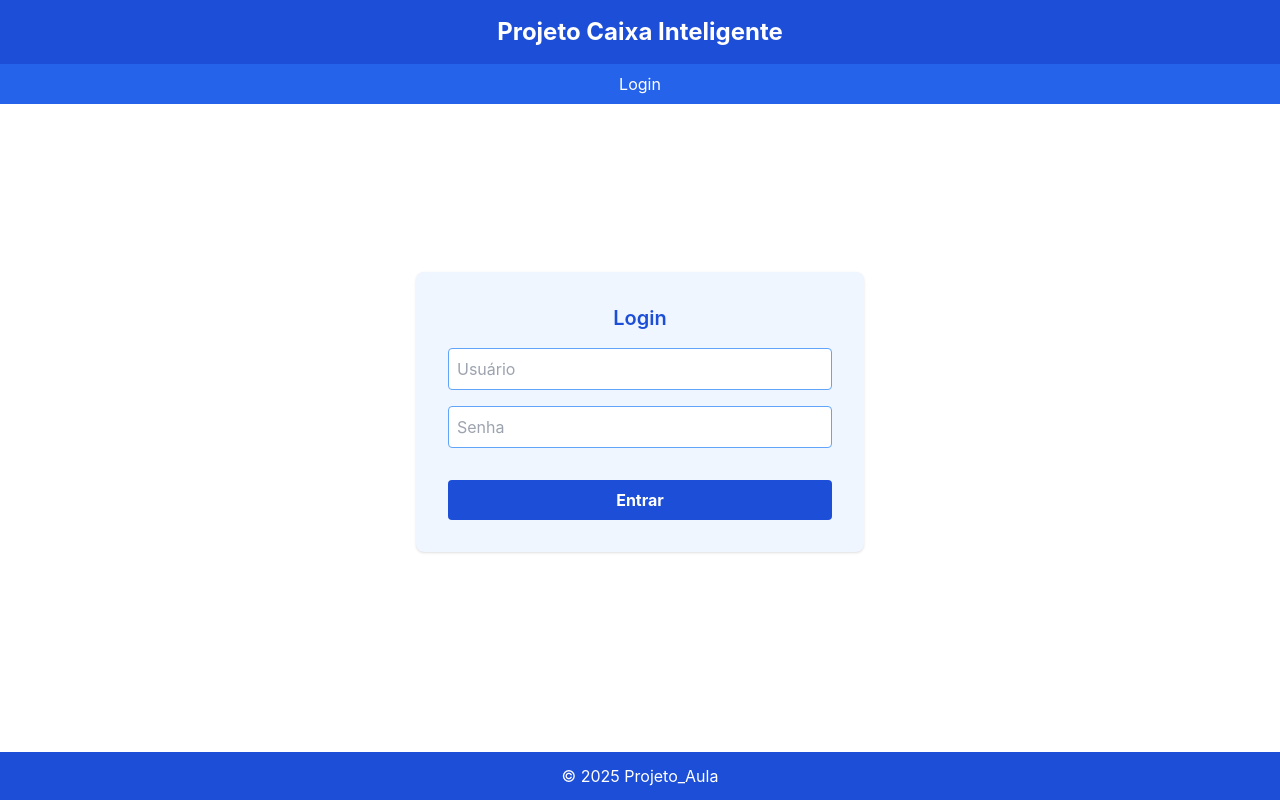
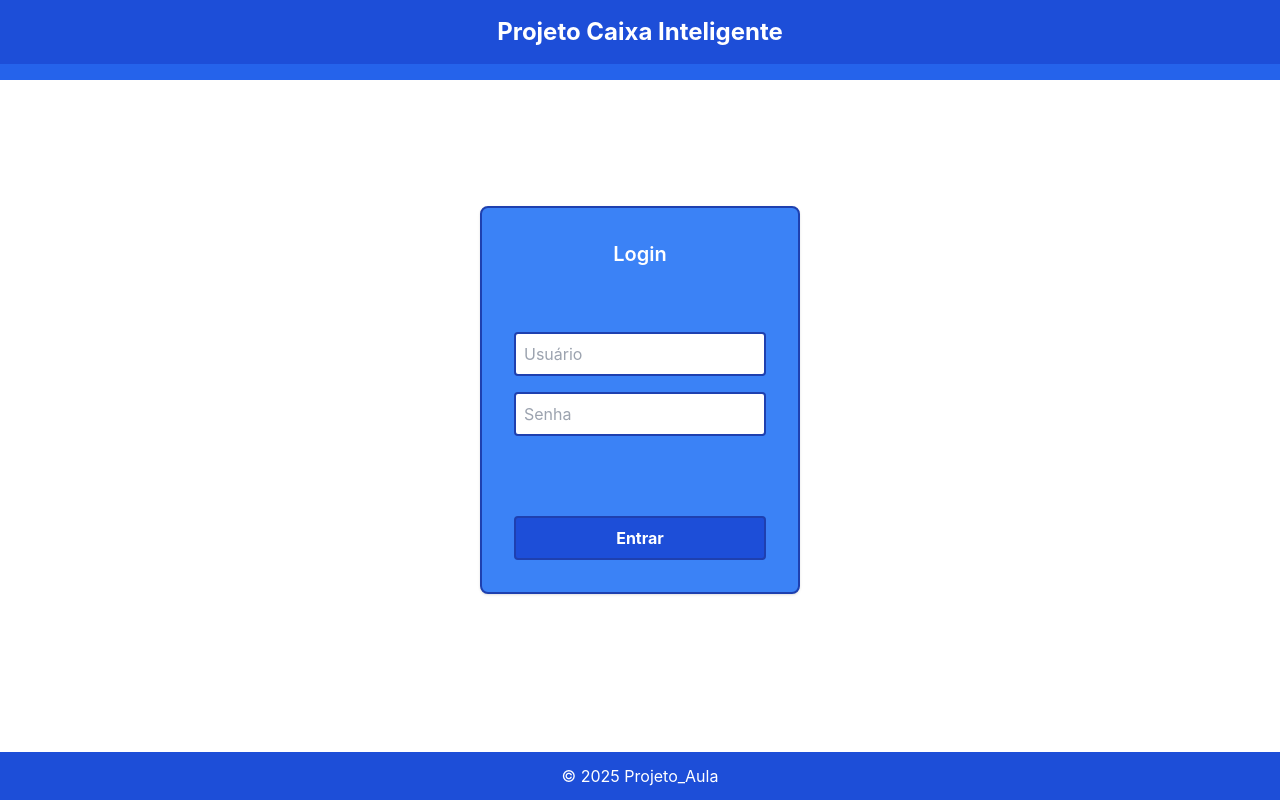
Before and after one commit to gabrielsimon445/projeto3, a React (Create React App) app in the folder frontend/: page / in a window 1280 px wide. Built offline with nearby package versions, Linux system fonts and the light colour scheme.

Commit message:
tela de login

```diff
--- a/frontend/src/components/navbar/index.tsx
+++ b/frontend/src/components/navbar/index.tsx
@@ -2,7 +2,6 @@ export default function Navbar() {
   return (
     <nav className="bg-blue-600 text-white py-2 flex justify-center gap-6">
       {/* <a href="/" className="hover:underline">Home</a> */}
-      <a href="/login" className="hover:underline">Login</a>
     </nav>
   );
 }
--- a/frontend/src/pages/login/index.tsx
+++ b/frontend/src/pages/login/index.tsx
@@ -28,14 +28,14 @@ export default function Login() {
     <div className="bg-white min-h-screen flex flex-col">
       <Header />
       <Navbar />
-      <main className="flex-1 flex items-center justify-center">
-        <div className="w-full max-w-md p-8 bg-blue-50 rounded-lg shadow flex flex-col">
-          <h2 className="text-xl font-semibold text-blue-700 mb-4 text-center">Login</h2>
-          <form onSubmit={handleSubmit} className="flex flex-col flex-1">
+      <main className="flex-1 flex items-center justify-center ">
+        <div className="w-80 h-800 p-8 bg-blue-500 rounded-lg shadow flex flex-col border-2 border-blue-800 ">
+          <h2 className="text-xl font-semibold bg-blue-500 mb-16 text-center text-white">Login</h2>
+          <form onSubmit={handleSubmit} className="flex flex-col flex-1  ">
             <input
               type="text"
               placeholder="Usuário"
-              className="p-2 border border-blue-400 rounded mb-4"
+              className="p-2 border-2 border-blue-800 border rounded mb-4"
               value={email}
               onChange={e => setEmail(e.target.value)}
               required
@@ -43,7 +43,7 @@ export default function Login() {
             <input
               type="password"
               placeholder="Senha"
-              className="p-2 border border-blue-400 rounded mb-4"
+              className=" p-2 border-2 border-blue-800 rounded mb-16"
               value={senha}
               onChange={e => setSenha(e.target.value)}
               required
@@ -51,7 +51,7 @@ export default function Login() {
             <div className="flex-1" />
             <button
               type="submit"
-              className="bg-blue-700 text-white py-2 rounded hover:bg-blue-800 font-bold mt-4 disabled:opacity-50"
+              className="bg-blue-700 text-white py-2 rounded hover:bg-blue-800 font-bold mt-4 disabled:opacity-50 border-2 border-blue-800 transform transition-all duration-300 hover:scale-105 hover:shadow-2xl"
               disabled={loading}
             >
               {loading ? "Entrando..." : "Entrar"}
```
